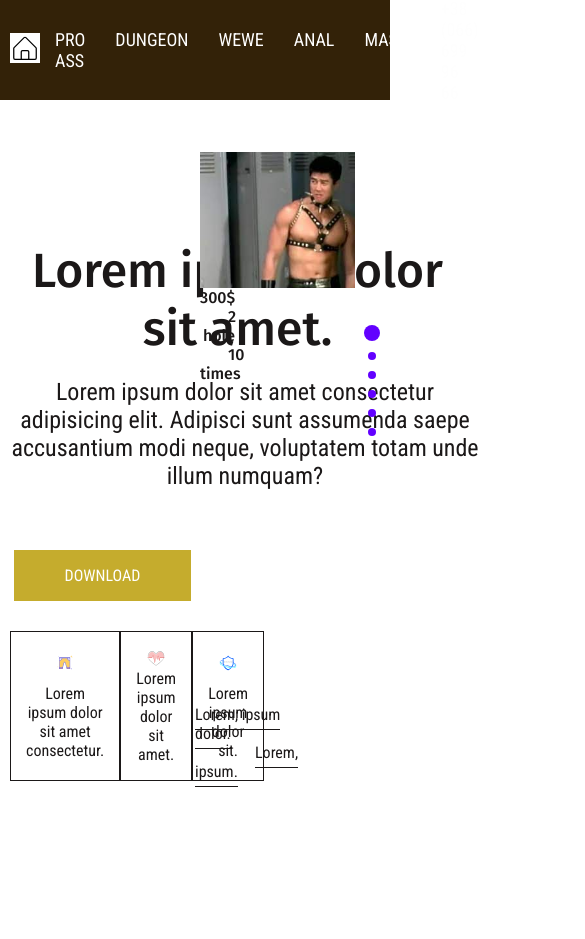
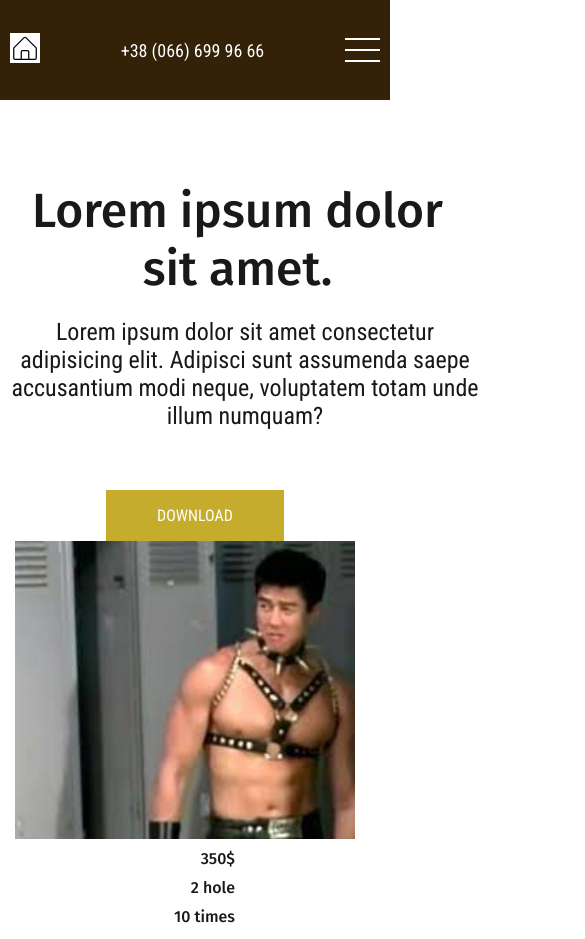
Before and after one commit to StepBan/stpan.git.io, a plain HTML site: page index.html in a window 390 px wide. Shown: the top 939 px of the page, 585 px wide, since content can reach past the window. Drawn offline with nearby package versions, Linux system fonts and the light colour scheme; some packages are replaced by stand-ins of ours; a script that the page names is missing.

Commit message:
adaptive

```diff
--- /dev/null
+++ b/css/media.css
@@ -0,0 +1,226 @@
+@media(max-width: 1250px) {
+    .benefits__images {
+        width: 40% !important;
+    }
+}
+
+@media(max-width: 1140px) {
+    .rent__inner {
+        flex-wrap: wrap !important;
+        justify-content: space-around !important;
+    }
+
+    .rent__content {
+        width: 100% !important;
+        margin-bottom: 30px !important;
+    }
+}
+
+@media(max-width: 1000px) {
+    .top__heading {
+        display: block !important;
+    }
+
+    .top__content {
+        width: 100% !important;
+        padding-top: 30px !important;
+    }
+
+    .top__slider {
+        width: 100% !important;
+    }
+
+    .top__bottom {
+        display: block !important;
+    }
+
+    .top__links {
+        padding-right: 0 !important;
+        padding-top: 50px !important;
+        text-align: center !important;
+    }
+
+    .top__items {
+        width: 100% !important;
+    }
+
+    .benefits__items {
+        flex-wrap: wrap !important;
+        justify-content: space-around;
+    }
+
+    .benefits__content {
+        width: 100% !important;
+        margin-top: 30px !important;
+    }
+
+    .benefits__text+.benefits__text {
+        width: 100% !important;
+    }
+
+    .footer .menu {
+        display: none !important;
+    }
+}
+
+@media(max-width: 860px) {
+    .menu {
+        order: 1;
+    }
+
+    .menu__list {
+        display: block;
+        position: absolute;
+        top: 100px;
+        left: 0;
+        background-color: #332208;
+        right: 0;
+        text-align: center;
+        padding: 20px 0;
+        transform: translateY(-500px);
+        transition: all .5s;
+    }
+
+    .menu__list.menu__list--active {
+        transform: translateY(0);
+        flex-direction: column;
+    }
+
+    .menu__list-link {
+        padding: 20px 0;
+        display: block;
+    }
+
+    .menu__btn {
+        display: block !important;
+        cursor: pointer;
+        width: 35px;
+        height: 24px;
+        outline: none;
+        border: none;
+        border-top: 2px solid #fefefe;
+        border-bottom: 2px solid #fefefe;
+        background-color: transparent;
+        position: relative;
+    }
+
+    .menu__btn::before {
+        content: '';
+        position: absolute;
+        width: 35px;
+        height: 2px;
+        left: 0;
+        top: 9px;
+        background-color: #fefefe;
+    }
+
+    .rent__item {
+        margin: 30px !important;
+    }
+
+    .feedback__img {
+        display: none !important;
+    }
+
+    .footer,
+    .feedback,
+    .vidguk,
+    .benefits,
+    .rent{
+        padding: 50px 0 !important;
+    }
+}
+
+@media(max-width: 650px) {
+    .rent__item {
+        width: 100% !important;
+        min-height: 245px !important;
+    }
+
+    .rent__item-title {
+        margin-bottom: 20px !important;
+    }
+
+    .rent__content {
+        text-align: center !important;
+    }
+}
+
+@media(max-width: 525px) {
+    .top__items {
+        flex-wrap: wrap !important;
+    }
+
+    .top__item {
+        margin: 20px !important;
+    }
+
+    .top__slider-text {
+        padding-top: 0 !important;
+    }
+
+    .benefits__images {
+        width: 70% !important;
+    }
+
+    .benefits__list-item {
+        margin-right: 0 !important;
+        text-align: left !important;
+        padding-right: 0 !important;
+        padding-left: 26px !important;
+    }
+
+    .benefits__list-item::after {
+        right: auto !important;
+        left: 0 !important;
+    }
+}
+
+@media(max-width: 450px) {
+    .footer__top {
+        flex-direction: column !important;
+        align-items: center !important;
+    }
+
+    .footer .phone {
+        margin-top: 30px !important;
+        display: inline-block !important;
+    }
+}
+
+@media(max-width: 410px) {
+    .top__content {
+        width: 100% !important;
+        flex-wrap: wrap !important;
+    }
+
+    .top__item {
+        width: 100% !important;
+    }
+
+    .top__links {
+        text-align: center !important;
+    }
+
+    .top__link {
+        margin: 10px 15px !important;
+        display: inline-block !important;
+    }
+
+    .top__link+.top__link {
+        margin-left: 0 !important;
+    }
+
+    .top__slider-text {
+        text-align: right !important;
+    }
+
+    .top__slider-text span {
+        display: block !important;
+        margin: 10px 0 !important;
+    }
+
+    .rent__item {
+        margin: 30px 0 !important;
+    }
+}
--- a/css/style.css
+++ b/css/style.css
@@ -335,6 +335,8 @@ body {
     text-align: center;
     display: inline-block;
     position: relative;
+    width: 270px;
+    height: 50px;
 }
 
 .video-popup::before {
--- a/index.html
+++ b/index.html
@@ -13,6 +13,7 @@
     <link rel="stylesheet" href="https://cdn.jsdelivr.net/npm/@fancyapps/ui@5.0/dist/fancybox/fancybox.css" />
     <link rel="stylesheet" href="css/reset.css">
     <link rel="stylesheet" href="css/slick.css">
+    <link rel="stylesheet" href="css/media.css">
     <link rel="stylesheet" href="css/style.css">
 </head>
 
--- a/js/birger.js
+++ /dev/null
@@ -1,5 +0,0 @@
-$(function(){
-    $('.menu__btn').on('click', function () {
-        $('.menu__list').toggleClass('menu__list--active');
-    })
-})
--- a/js/main.js
+++ b/js/main.js
@@ -2,16 +2,51 @@ $(function () {
     $('.top__slider').slick({
         arrows: false,
         dots: true,
-        // autoplay: true,
-        // fade: true,
+        autoplay: true,
+        fade: true,
+        responsive: [
+            {
+                breakpoint: 1200,
+                settings: {
+
+                    dots: false
+                }
+            }
+        ]
     });
 });
 
 $(function () {
     $('.horizontal-slider').slick({
-        slidesToShow: 3, // Number of slides to show at a time
-        slidesToScroll: 3, // Number of slides to scroll
-        arrows: false, // Loop slides
-        dots: true, // Show navigation dots
+        arrows: false,
+        dots: true,
+        slidesToShow: 4,
+        slidesToScroll: 1,
+        responsive: [
+            {
+                breakpoint: 1141,
+                settings: {
+                    slidesToShow: 3,
+                }
+            },
+            {
+                breakpoint: 846,
+                settings: {
+                    slidesToShow: 2,
+                }
+            },
+            {
+                breakpoint: 585,
+                settings: {
+                    slidesToShow: 1,
+                }
+            },
+        ]
     });
 });
+
+$(function () {
+    $('.menu__btn').on('click', function () {
+        $('.menu__list').toggleClass('menu__list--active');
+    })
+})
```
